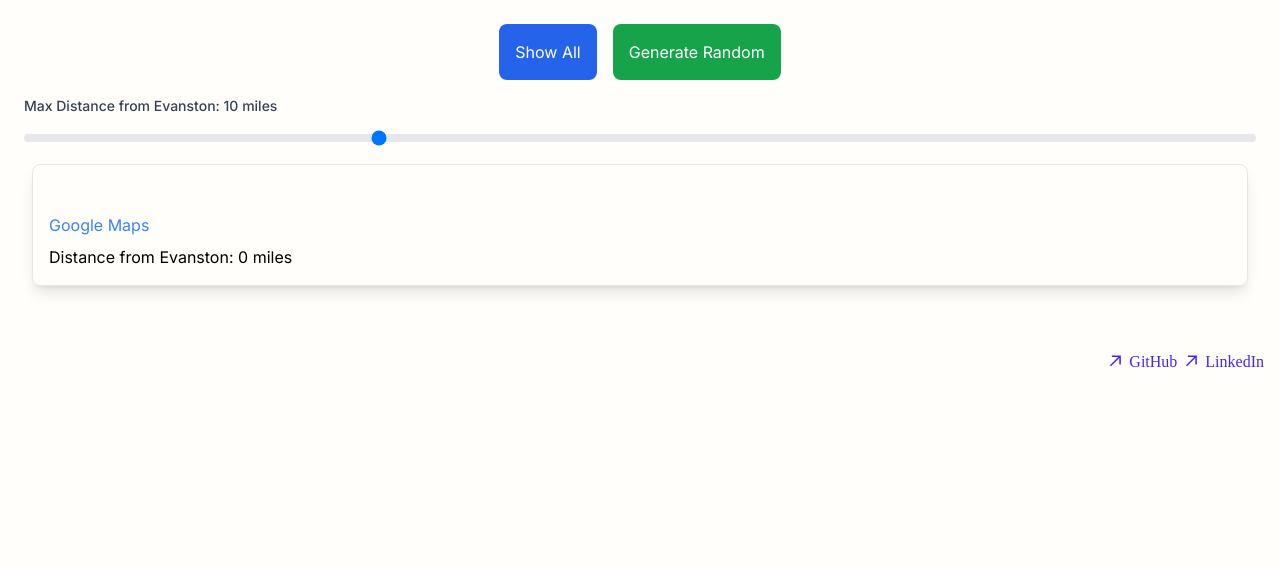
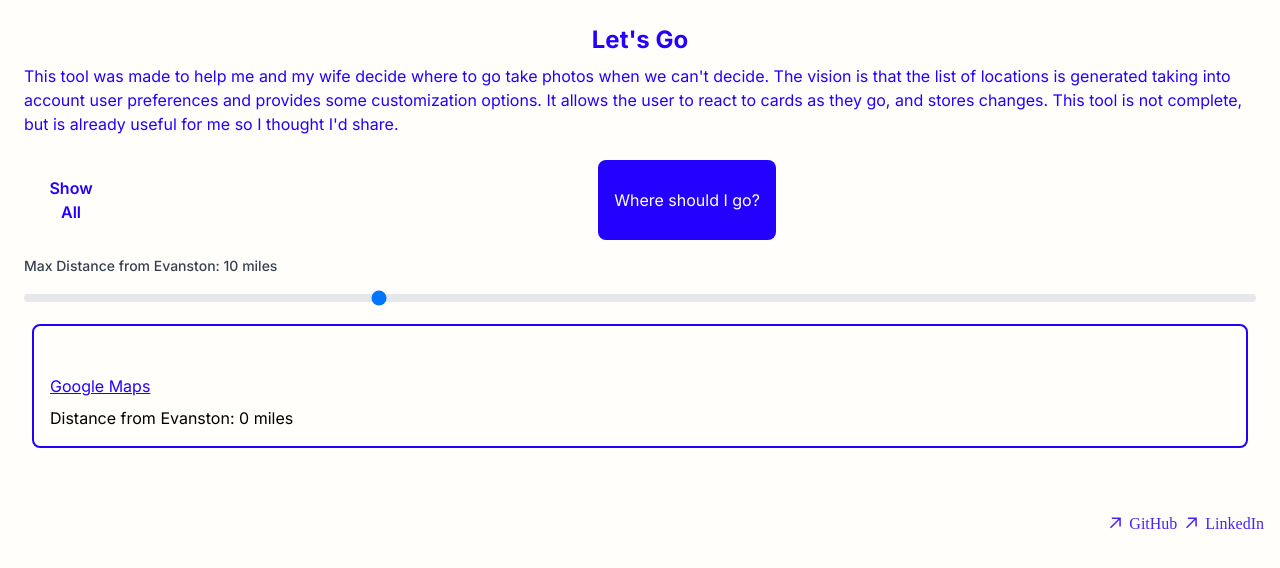
Before and after one commit to chedgo/home, a Next.js app: page /lets-go in a window 1280 px wide. Shown: the top 568 px of the page. Built offline with nearby package versions, Linux system fonts and the light colour scheme; a web font is replaced by a local one.

Commit message:
added context to let's go tool

```diff
--- a/src/app/lets-go/page.tsx
+++ b/src/app/lets-go/page.tsx
@@ -4,13 +4,13 @@ import locations from '../chicago_neighborhoods.json';
 
 function LocationCard({ location }: { location: any }) {
   return (
-    <div className="border p-4 m-2 rounded-lg shadow-lg hover:shadow-xl transition-shadow duration-300">
+    <div className="border-2 border-primary p-4 m-2 rounded-lg transition-shadow duration-300">
       <h2 className="text-xl font-bold mb-2">{location.name}</h2>
       <p className="mb-2">{location.description}</p>
       {location.wikipedia_link && (
         <a
           href={location.wikipedia_link}
-          className="text-blue-500 hover:text-blue-700 transition-colors duration-300"
+          className="text-primary underline"
           target="_blank"
           rel="noopener noreferrer"
         >
@@ -22,8 +22,8 @@ function LocationCard({ location }: { location: any }) {
         href={`https://www.google.com/maps/search/?api=1&query=${location.name}+near+Chicago`}
         target="_blank"
         rel="noopener noreferrer"
-        className="text-blue-500 hover:text-blue-700 transition-colors duration-300"
-      >
+        className="text-primary underline"
+        >
         Google Maps
       </a>
       <p className="mt-2">Distance from Evanston: {location.distance_from_evanston || 0} miles</p>
@@ -51,20 +51,30 @@ export default function Playground() {
   });
 
   return (
-    <div className="p-6">
-      <div className="flex justify-center mb-4">
+    <div className="p-6 w-full">
+      <div className="mb-6 w-full">
+        <h1 className="text-2xl font-bold mb-2 w-full flex justify-center text-primary">Let's Go</h1>
+        <p className="text-primary">
+          This tool was made to help me and my wife decide where to go take photos when we can't decide.
+          The vision is that the list of locations is generated taking into account user preferences and provides some customization options.
+          It allows the user to react to cards as they go, and stores changes. This tool is not complete, but is already useful for me so I thought I'd share.
+        </p>
+      </div>
+      <div className="flex justify-between mb-4 w-full">
         <button
-          className="rounded-lg p-4 bg-blue-600 text-white hover:bg-blue-700 transition-colors duration-300"
+          className="rounded-lg p-4 text-primary font-semibold"
           onClick={() => setShowCards(!showCards)}
         >
           {showCards ? 'Hide All' : 'Show All'}
         </button>
-        <button
-          className="rounded-lg p-4 bg-green-600 text-white hover:bg-green-700 transition-colors duration-300 ml-4"
-          onClick={generateRandomLocation}
-        >
-          Generate Random
-        </button>
+        <div className="flex justify-center w-full">
+          <button
+            className="rounded-lg p-4 bg-primary text-white"
+            onClick={generateRandomLocation}
+          >
+            Where should I go?
+          </button>
+        </div>
       </div>
       <div className="mt-4">
         <label
```
